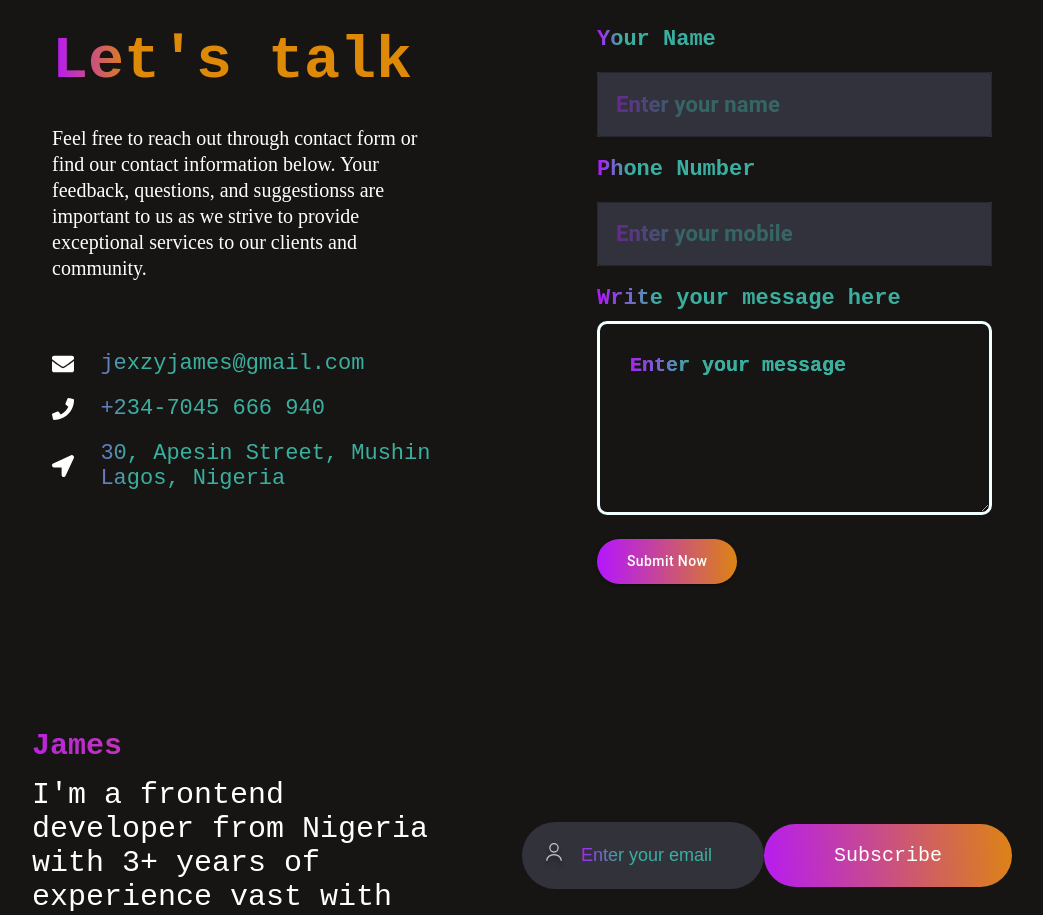
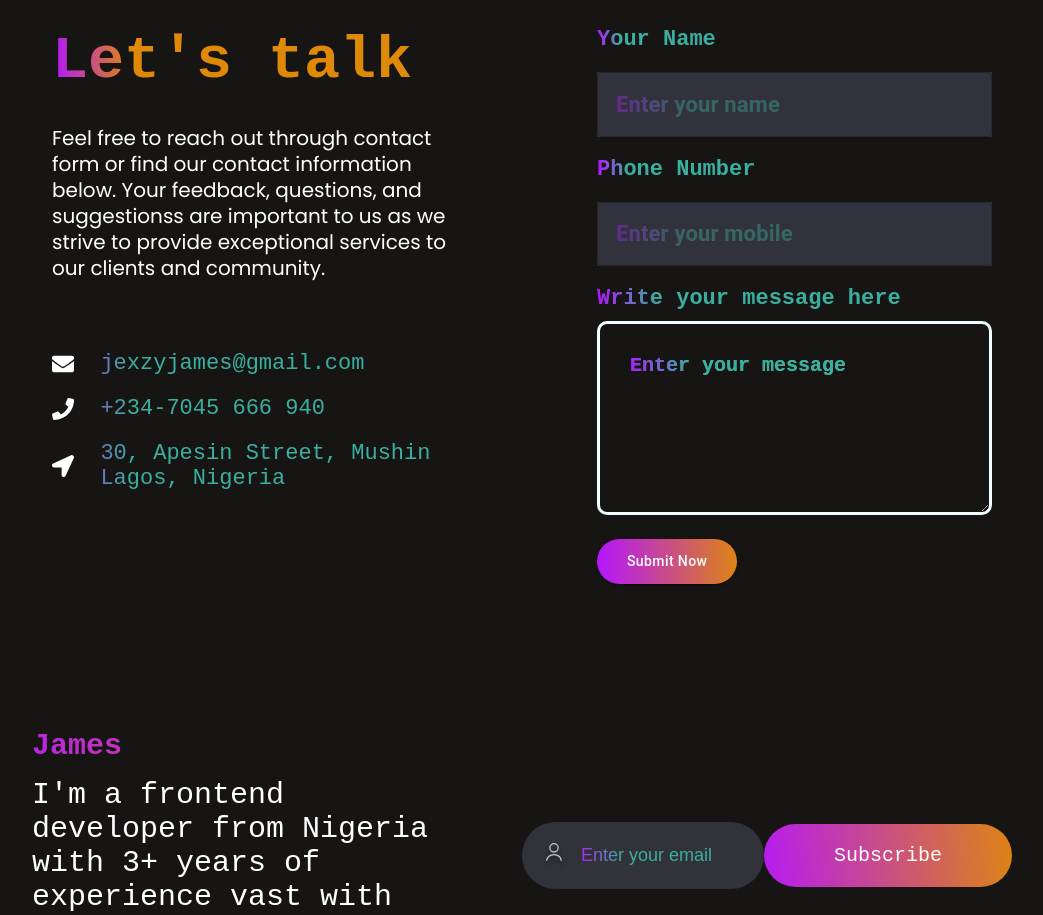
Before and after one commit to jexzyjames/portfolio, a React (Create React App) app: page / in a window 1280 px wide. Shown: the part 5800-6715 px from the top of the page, without its empty margins (118-1161 px from the left). Built offline with nearby package versions, Linux system fonts and the light colour scheme.

Commit message:
font-issues for browsers updated

```diff
--- a/src/App.css
+++ b/src/App.css
@@ -13,19 +13,26 @@ body{
 .light{
     color: #333;
     background: #ffffff;
-    animation: fadeIn 0.4s ease-in-out;
+    animation: fadedIn alternate 0.5s ease-in-out;
     margin: 0 !important;
     padding: 0 !important;
 
-    transition: all 0.4s;
+    transition: all 0.5s;
 }
 .dark{
     background-color: #161513;
     color:#fff !important;
-    animation: fadeIn 0.4s ease-in-out;
-    transition: all 0.4s;
+    animation: fadedIn alternate 0.5s ease-in-out;
+    transition: all 0.5s;
 }
-
+@keyframes fadedIn {
+    0%{
+        opacity: 0;
+    }
+    100%{
+        opacity: 1;
+    }
+}
 
 .mail.light{
     color:#161513 ;
--- a/src/Portfolio/Contact/Contact.css
+++ b/src/Portfolio/Contact/Contact.css
@@ -1,4 +1,4 @@
-@import url('https://fonts.googleapis.com/css2?family=Dancing+Script&display=swap');
+@import url('https://fonts.googleapis.com/css2?family=Poppins&display=swap');
 .contact {
   margin: 100px 170px;
   align-items: center;
@@ -45,7 +45,7 @@
 }
 .contact-text {
   line-height: 1.3 !important;
-  font-family: 'Dancing Scipt', cursive !important;
+  font-family: 'Poppins' , monospace !important;
   -webkit-font-smoothing: antialiased;
 text-rendering: optimizeLegibility;
 
```
